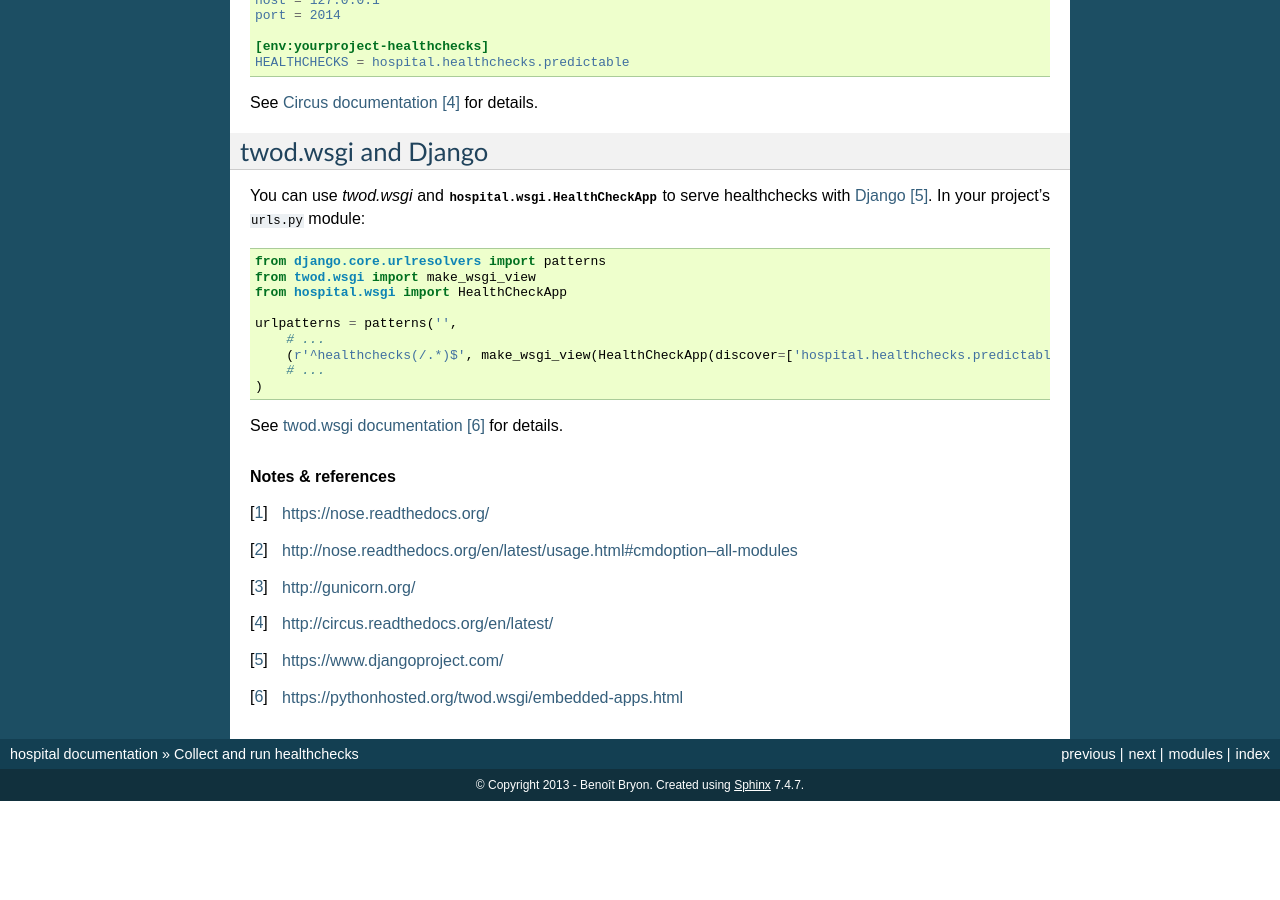
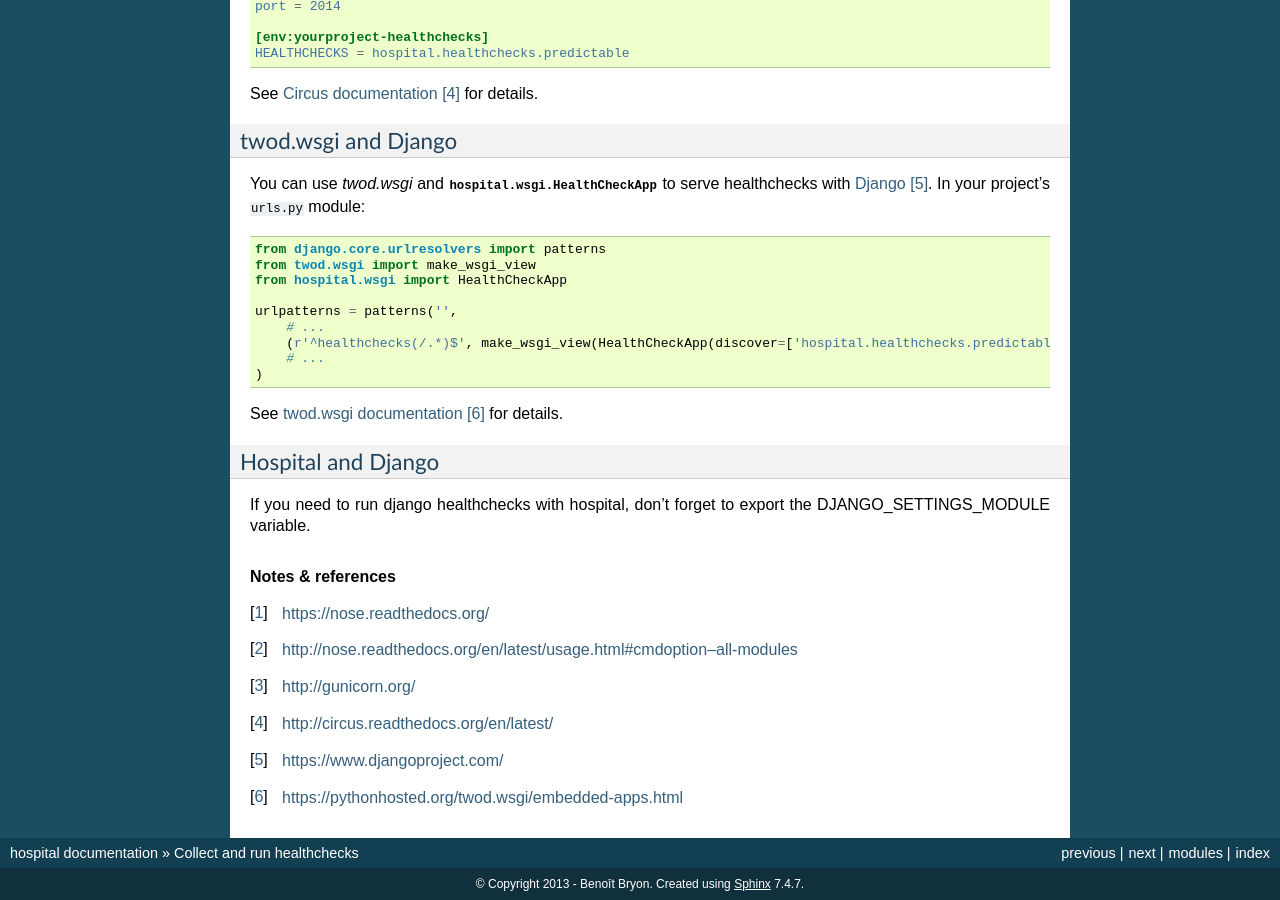
Before and after one commit to python-hospital/hospital, a Sphinx documentation site: the page built from docs/run.txt, in a window 1280 px wide and 900 px high, scrolled down 2783 px. Built offline with Sphinx 7.4.7, drawn with Linux system fonts in a browser that asks for light colours; before the commit the page ends 3584 px from its top, so only the background shows below that.

Commit message:
Add documentation to run Django Healthchecks with Hospital.

```diff
--- a/docs/run.txt
+++ b/docs/run.txt
@@ -134,7 +134,6 @@ hospital.wsgi.application
 healthchecks to run in ``HEALTHCHECKS`` environment variable (space separated).
 
 
-********
 Gunicorn
 ********
 
@@ -152,7 +151,6 @@ Which can also be written in a single line:
 See `Gunicorn documentation`_ for details.
 
 
-**********
 Chaussette
 **********
 
@@ -170,7 +168,6 @@ Which can also be written in a single line:
 See `Chaussette documentation` for details.
 
 
-******
 Circus
 ******
 
@@ -206,7 +203,6 @@ Chaussette and a virtual environnement. Adapt it to your needs.
 See `Circus documentation`_ for details.
 
 
-********************
 twod.wsgi and Django
 ********************
 
@@ -227,6 +223,12 @@ healthchecks with `Django`_. In your project's :file:`urls.py` module:
 
 See `twod.wsgi documentation`_ for details.
 
+Hospital and Django
+*******************
+
+If you need to run django healthchecks with hospital, don't forget to
+export the DJANGO_SETTINGS_MODULE variable.
+
 
 .. rubric:: Notes & references
 
```
